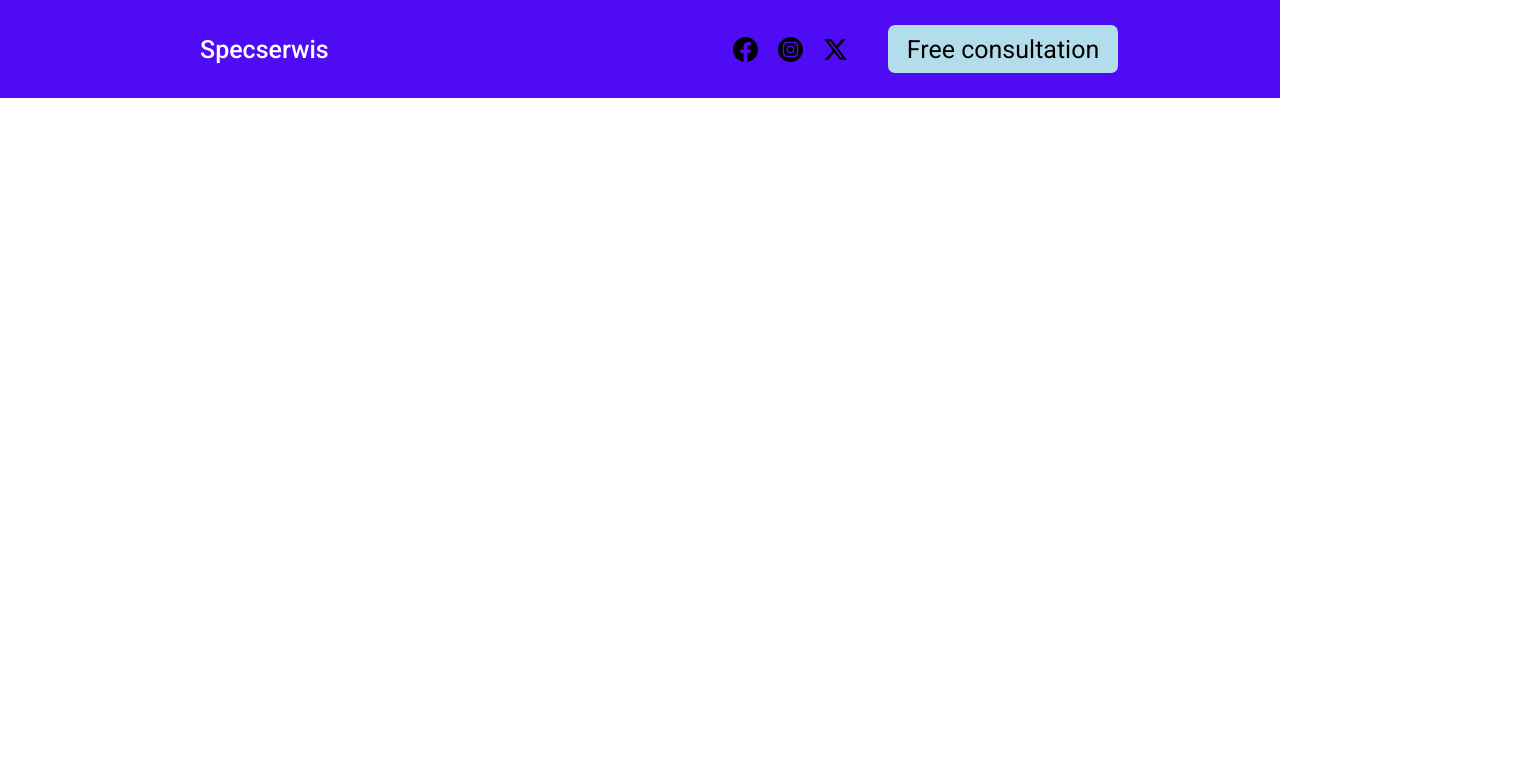
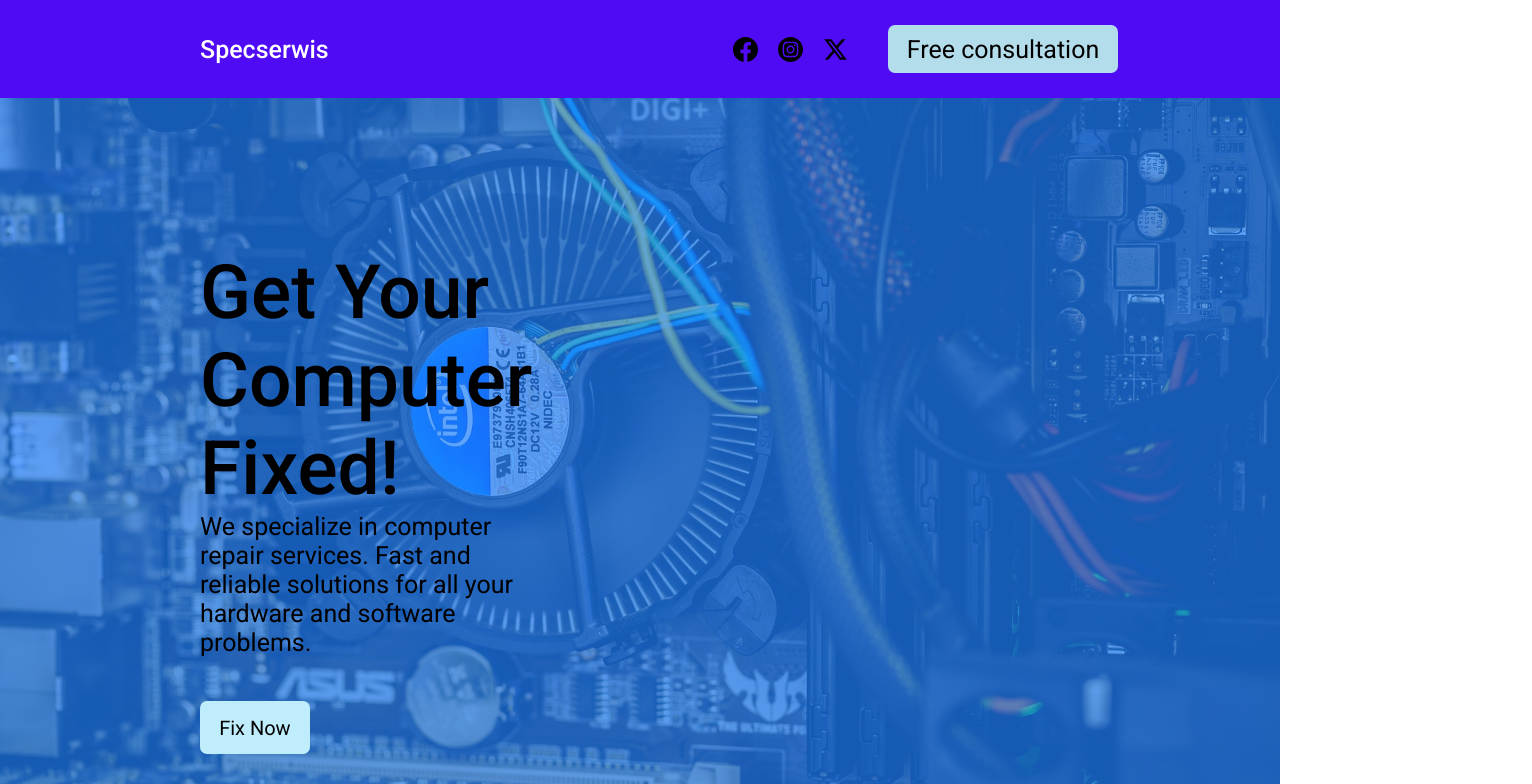
Before and after one commit to Ihcaer/serwisPC, an Angular app: page / in a window 1280 px wide. Shown: the top 784 px of the page, 1532 px wide, since content can reach past the window. Built offline with nearby package versions, Linux system fonts and the light colour scheme.

Commit message:
Skonczona pierwsza sekcja

```diff
--- a/src/app/app.component.html
+++ b/src/app/app.component.html
@@ -1,4 +1,5 @@
 <div class="all">
   <div class="header"><app-header></app-header></div>
-  <div class="router"><router-outlet></router-outlet></div>
+  <div class="section1"><app-sekcja1></app-sekcja1></div>
+  <!--<div class="router"><router-outlet></router-outlet></div>-->
 </div>
--- a/src/app/app.component.scss
+++ b/src/app/app.component.scss
@@ -0,0 +1,4 @@
+.all {
+  display: flex;
+  flex-direction: column;
+}
--- a/src/app/app.module.ts
+++ b/src/app/app.module.ts
@@ -6,6 +6,7 @@ import { AppComponent } from './app.component';
 import { HeaderComponent } from './components/header/header.component';
 import { PrzyciskComponent } from './components/przycisk/przycisk.component';
 import { SocjaleComponent } from './components/socjale/socjale.component';
+import { Sekcja1Component } from './components/sekcja1/sekcja1.component';
 
 @NgModule({
   declarations: [
@@ -13,6 +14,7 @@ import { SocjaleComponent } from './components/socjale/socjale.component';
     HeaderComponent,
     PrzyciskComponent,
     SocjaleComponent,
+    Sekcja1Component,
   ],
   imports: [
     BrowserModule,
--- a/src/app/components/przycisk/przycisk.component.scss
+++ b/src/app/components/przycisk/przycisk.component.scss
@@ -19,3 +19,14 @@ $przyciskDomyslnaCzcionka: "Roboto", sans-serif;
   font-family: $przyciskDomyslnaCzcionka;
   font-weight: 100;
 }
+.button-brighter-blue {
+  background-color: #c0edfb;
+  white-space: nowrap;
+  cursor: $przyciskKursor;
+  border: none;
+  font-size: 25px;
+  padding: 5% 10%;
+  border-radius: 7px;
+  font-family: $przyciskDomyslnaCzcionka;
+  font-weight: 100;
+}
--- /dev/null
+++ b/src/app/components/sekcja1/sekcja1.component.html
@@ -0,0 +1,18 @@
+<div class="sekcja1">
+  <div class="blue-overlay">
+    <div class="tekst1">
+      <p class="sekcja1Naglowek">Get Your Computer Fixed!</p>
+      <p class="sekcja1Tresc">
+        We specialize in computer repair services. Fast and reliable solutions
+        for all your hardware and software problems.
+      </p>
+    </div>
+    <div class="sekcja1Przycisk">
+      <app-przycisk
+        [buttonColor]="'button-brighter-blue'"
+        (clicked)="handleButtonClick()"
+        ><p class="sekcja1TrescPrzycisku">Fix Now</p></app-przycisk
+      >
+    </div>
+  </div>
+</div>
--- /dev/null
+++ b/src/app/components/sekcja1/sekcja1.component.scss
@@ -0,0 +1,42 @@
+.sekcja1 {
+  width: 100%;
+  background-image: url("../../../assets/images/tlo.jpg");
+  background-size: cover;
+  background-position: center center;
+  position: relative;
+}
+.sekcja1::before {
+  content: "";
+  position: absolute;
+  top: 0;
+  left: 0;
+  width: 100%;
+  height: 100%;
+  background-color: rgb(30, 128, 255);
+  opacity: 0.7;
+}
+.tekst1 {
+  position: relative;
+  display: inline-block;
+  z-index: 2;
+  margin: 150px 1000px 0 200px;
+  overflow: hidden;
+  white-space: normal;
+}
+.sekcja1Naglowek {
+  font-size: 75px;
+  font-weight: 500;
+}
+.sekcja1Tresc {
+  font-size: 25px;
+}
+.sekcja1Przycisk {
+  display: inline-block;
+  position: relative;
+  z-index: 2;
+  margin: 40px 0 150px 200px;
+}
+.sekcja1TrescPrzycisku {
+  font-size: 20px;
+  padding: 10px;
+}
--- /dev/null
+++ b/src/app/components/sekcja1/sekcja1.component.ts
@@ -0,0 +1,12 @@
+import { Component } from '@angular/core';
+
+@Component({
+  selector: 'app-sekcja1',
+  templateUrl: './sekcja1.component.html',
+  styleUrls: ['./sekcja1.component.scss']
+})
+export class Sekcja1Component {
+  tloPath = 'assets/images/tlo.jpg';
+
+  handleButtonClick() { }
+}
```
Also changed, not shown: src/assets/images/tlo.jpg (added), 1 other file (tests, documents, lock files or other folders).
